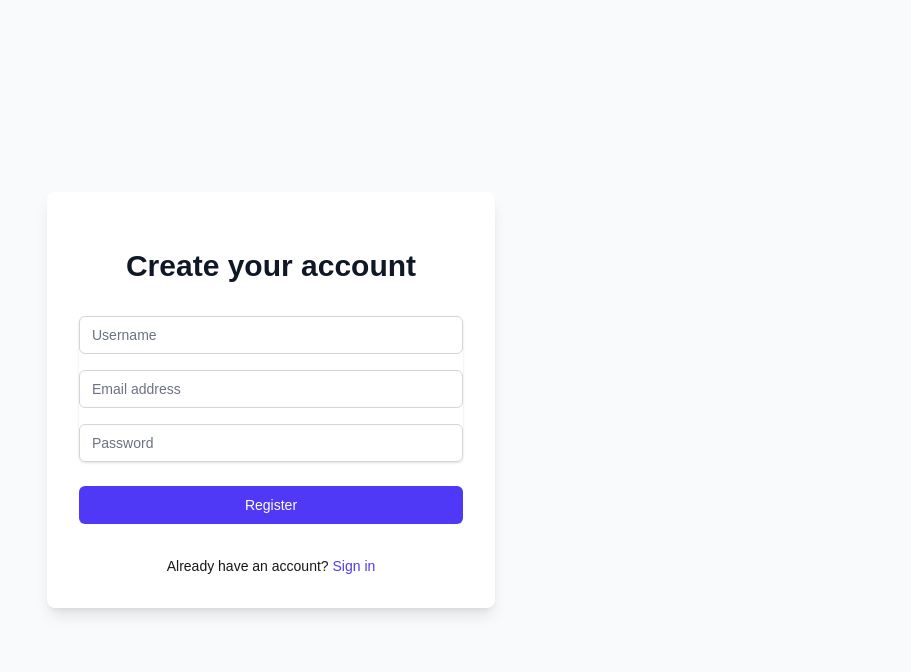
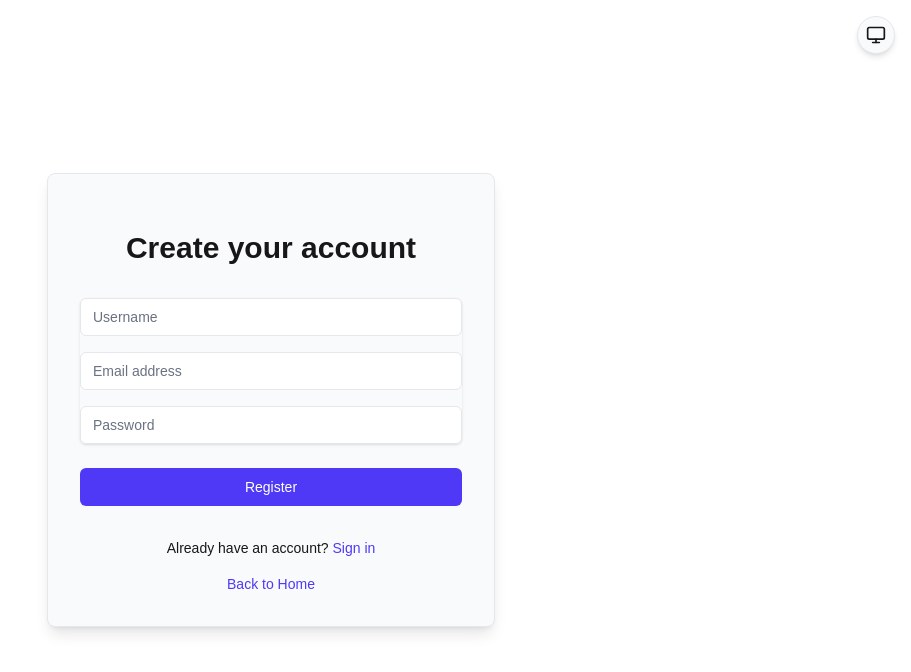
Before and after one commit to yopeman/yope-form, a Next.js app: page /register in a window 1280 px wide. Shown: the top 672 px of the page, without its empty margins (369-1280 px from the left). Built offline with nearby package versions, Linux system fonts and the light colour scheme.

Commit message:
feat: update theme provider, toggle options, and styling across application components

```diff
--- a/src/app/globals.css
+++ b/src/app/globals.css
@@ -3,29 +3,35 @@
 :root {
   --background: #ffffff;
   --foreground: #171717;
+  --card-bg: #f9fafb;
+  --card-border: #e5e7eb;
 }
 
 @theme inline {
   --color-background: var(--background);
   --color-foreground: var(--foreground);
+  --color-card: var(--card-bg);
+  --color-border: var(--card-border);
   --font-sans: var(--font-geist-sans);
   --font-mono: var(--font-geist-mono);
 }
 
-@media (prefers-color-scheme: dark) {
-  :root:not(.light) {
-    --background: #0a0a0a;
-    --foreground: #ededed;
-  }
+:root[class~="dark"] {
+  --background: #1f2937;
+  --foreground: #f9fafb;
+  --card-bg: #374151;
+  --card-border: #4b5563;
 }
 
-.dark {
-  --background: #0a0a0a;
-  --foreground: #ededed;
+:root[class~="night"] {
+  --background: #000000;
+  --foreground: #e2e8f0;
+  --card-bg: #0f172a;
+  --card-border: #1e293b;
 }
 
 body {
-  background: var(--background);
+  background-color: var(--background);
   color: var(--foreground);
   font-family: Arial, Helvetica, sans-serif;
 }
--- a/src/app/layout.tsx
+++ b/src/app/layout.tsx
@@ -18,6 +18,7 @@ export const metadata: Metadata = {
 };
 
 import { ThemeProvider } from '@/components/theme-provider';
+import { ThemeToggle } from '@/components/theme-toggle';
 
 export default function RootLayout({ children }: { children: React.ReactNode }) {
   return (
@@ -34,6 +35,9 @@ export default function RootLayout({ children }: { children: React.ReactNode })
           disableTransitionOnChange
         >
           {children}
+          <div className="fixed top-4 right-4 z-50">
+            <ThemeToggle />
+          </div>
         </ThemeProvider>
       </body>
     </html>
--- a/src/app/login/page.tsx
+++ b/src/app/login/page.tsx
@@ -40,10 +40,10 @@ export default function Login() {
   };
 
   return (
-    <div className="flex min-h-screen items-center justify-center bg-gray-50">
-      <div className="w-full max-w-md space-y-8 rounded-lg bg-white p-8 shadow-lg">
+    <div className="flex min-h-screen items-center justify-center transition-colors relative">
+      <div className="w-full max-w-md space-y-8 rounded-lg bg-card border border-border p-8 shadow-lg">
         <div>
-          <h2 className="mt-6 text-center text-3xl font-extrabold text-gray-900">Sign in to your account</h2>
+          <h2 className="mt-6 text-center text-3xl font-extrabold text-foreground">Sign in to your account</h2>
         </div>
         <form className="mt-8 space-y-6" onSubmit={handleSubmit}>
           <div className="space-y-4 rounded-md shadow-sm">
@@ -55,7 +55,7 @@ export default function Login() {
                 type="email"
                 autoComplete="email"
                 required
-                className="relative block w-full appearance-none rounded-md border border-gray-300 px-3 py-2 text-gray-900 placeholder-gray-500 focus:z-10 focus:border-indigo-500 focus:outline-none focus:ring-indigo-500 sm:text-sm"
+                className="relative block w-full appearance-none rounded-md border border-border bg-background px-3 py-2 text-foreground placeholder-gray-500 focus:z-10 focus:border-indigo-500 focus:outline-none focus:ring-indigo-500 sm:text-sm"
                 placeholder="Email address"
                 value={email}
                 onChange={(e) => setEmail(e.target.value)}
@@ -69,7 +69,7 @@ export default function Login() {
                 type="password"
                 autoComplete="current-password"
                 required
-                className="relative block w-full appearance-none rounded-md border border-gray-300 px-3 py-2 text-gray-900 placeholder-gray-500 focus:z-10 focus:border-indigo-500 focus:outline-none focus:ring-indigo-500 sm:text-sm"
+                className="relative block w-full appearance-none rounded-md border border-border bg-background px-3 py-2 text-foreground placeholder-gray-500 focus:z-10 focus:border-indigo-500 focus:outline-none focus:ring-indigo-500 sm:text-sm"
                 placeholder="Password"
                 value={password}
                 onChange={(e) => setPassword(e.target.value)}
@@ -94,6 +94,9 @@ export default function Login() {
           <Link href="/register" className="font-medium text-indigo-600 hover:text-indigo-500">
             Register
           </Link>
+          <Link href="/" className="block font-medium text-indigo-600 hover:text-indigo-500 mt-4">
+            Back to Home
+          </Link>
         </div>
       </div>
     </div>
--- a/src/app/page.tsx
+++ b/src/app/page.tsx
@@ -1,7 +1,6 @@
 import { getSession } from '@/lib/session';
 import { Dashboard } from '@/components/dashboard';
 import Link from 'next/link';
-import { ThemeToggle } from '@/components/theme-toggle';
 
 export default async function Home() {
   const session = await getSession();
@@ -11,13 +10,10 @@ export default async function Home() {
   }
 
   return (
-    <div className="min-h-screen flex flex-col items-center justify-center bg-gray-50 dark:bg-black transition-colors">
-      <div className="absolute top-4 right-4">
-        <ThemeToggle />
-      </div>
-      <div className="text-center space-y-6 p-8 bg-white dark:bg-gray-900 rounded-xl shadow-2xl max-w-lg w-full">
-        <h1 className="text-4xl font-extrabold tracking-tight">Yope Form</h1>
-        <p className="text-lg text-gray-600 dark:text-gray-300">
+    <div className="min-h-screen flex flex-col items-center justify-center bg-background transition-colors">
+      <div className="text-center space-y-6 p-8 bg-card border border-border rounded-xl shadow-2xl max-w-lg w-full">
+        <h1 className="text-4xl font-extrabold tracking-tight text-foreground">Yope Form</h1>
+        <p className="text-lg text-foreground opacity-80">
           The ultimate platform to connect and manage your forms with Google Sheets effortlessly.
         </p>
         <div className="flex gap-4 justify-center mt-8">
@@ -29,7 +25,7 @@ export default async function Home() {
           </Link>
           <Link
             href="/register"
-            className="px-6 py-3 bg-gray-200 dark:bg-gray-800 text-gray-900 dark:text-white font-medium rounded-lg hover:bg-gray-300 dark:hover:bg-gray-700 transition"
+            className="px-6 py-3 bg-background border border-border text-foreground font-medium rounded-lg hover:opacity-80 transition"
           >
             Register
           </Link>
--- a/src/app/register/page.tsx
+++ b/src/app/register/page.tsx
@@ -39,10 +39,10 @@ export default function Register() {
   };
 
   return (
-    <div className="flex min-h-screen items-center justify-center bg-gray-50">
-      <div className="w-full max-w-md space-y-8 rounded-lg bg-white p-8 shadow-lg">
+    <div className="flex min-h-screen items-center justify-center transition-colors relative">
+      <div className="w-full max-w-md space-y-8 rounded-lg bg-card border border-border p-8 shadow-lg">
         <div>
-          <h2 className="mt-6 text-center text-3xl font-extrabold text-gray-900">Create your account</h2>
+          <h2 className="mt-6 text-center text-3xl font-extrabold text-foreground">Create your account</h2>
         </div>
         <form className="mt-8 space-y-6" onSubmit={handleSubmit}>
           <div className="space-y-4 rounded-md shadow-sm">
@@ -53,7 +53,7 @@ export default function Register() {
                 name="username"
                 type="text"
                 required
-                className="relative block w-full appearance-none rounded-md border border-gray-300 px-3 py-2 text-gray-900 placeholder-gray-500 focus:z-10 focus:border-indigo-500 focus:outline-none focus:ring-indigo-500 sm:text-sm"
+                className="relative block w-full appearance-none rounded-md border border-border bg-background px-3 py-2 text-foreground placeholder-gray-500 focus:z-10 focus:border-indigo-500 focus:outline-none focus:ring-indigo-500 sm:text-sm"
                 placeholder="Username"
                 value={username}
                 onChange={(e) => setUsername(e.target.value)}
@@ -67,7 +67,7 @@ export default function Register() {
                 type="email"
                 autoComplete="email"
                 required
-                className="relative block w-full appearance-none rounded-md border border-gray-300 px-3 py-2 text-gray-900 placeholder-gray-500 focus:z-10 focus:border-indigo-500 focus:outline-none focus:ring-indigo-500 sm:text-sm"
+                className="relative block w-full appearance-none rounded-md border border-border bg-background px-3 py-2 text-foreground placeholder-gray-500 focus:z-10 focus:border-indigo-500 focus:outline-none focus:ring-indigo-500 sm:text-sm"
                 placeholder="Email address"
                 value={email}
                 onChange={(e) => setEmail(e.target.value)}
@@ -81,7 +81,7 @@ export default function Register() {
                 type="password"
                 autoComplete="new-password"
                 required
-                className="relative block w-full appearance-none rounded-md border border-gray-300 px-3 py-2 text-gray-900 placeholder-gray-500 focus:z-10 focus:border-indigo-500 focus:outline-none focus:ring-indigo-500 sm:text-sm"
+                className="relative block w-full appearance-none rounded-md border border-border bg-background px-3 py-2 text-foreground placeholder-gray-500 focus:z-10 focus:border-indigo-500 focus:outline-none focus:ring-indigo-500 sm:text-sm"
                 placeholder="Password"
                 value={password}
                 onChange={(e) => setPassword(e.target.value)}
@@ -106,6 +106,9 @@ export default function Register() {
           <Link href="/login" className="font-medium text-indigo-600 hover:text-indigo-500">
             Sign in
           </Link>
+          <Link href="/" className="block font-medium text-indigo-600 hover:text-indigo-500 mt-4">
+            Back to Home
+          </Link>
         </div>
       </div>
     </div>
--- a/src/components/theme-provider.tsx
+++ b/src/components/theme-provider.tsx
@@ -2,8 +2,7 @@
 
 import * as React from 'react';
 import { ThemeProvider as NextThemesProvider } from 'next-themes';
-import { type ThemeProviderProps } from 'next-themes';
 
-export function ThemeProvider({ children, ...props }: ThemeProviderProps) {
-  return <NextThemesProvider {...props}>{children}</NextThemesProvider>;
+export function ThemeProvider({ children, ...props }: React.ComponentProps<typeof NextThemesProvider>) {
+  return <NextThemesProvider themes={['light', 'dark', 'night', 'system']} {...props}>{children}</NextThemesProvider>;
 }
--- a/src/components/theme-toggle.tsx
+++ b/src/components/theme-toggle.tsx
@@ -1,7 +1,7 @@
 'use client';
 
 import { useTheme } from 'next-themes';
-import { Moon, Sun } from 'lucide-react';
+import { Moon, Sun, Monitor, CloudMoon } from 'lucide-react';
 import { useEffect, useState } from 'react';
 
 export function ThemeToggle() {
@@ -12,13 +12,29 @@ export function ThemeToggle() {
 
   if (!mounted) return null;
 
+  const themes = ['system', 'light', 'dark', 'night'];
+
+  const handleCycle = () => {
+    const currentIndex = themes.indexOf(theme || 'system');
+    const nextIndex = (currentIndex + 1) % themes.length;
+    setTheme(themes[nextIndex]);
+  };
+
+  const getIcon = () => {
+    if (theme === 'light') return <Sun size={20} />;
+    if (theme === 'dark') return <Moon size={20} />;
+    if (theme === 'night') return <CloudMoon size={20} />;
+    return <Monitor size={20} />;
+  };
+
   return (
     <button
-      onClick={() => setTheme(theme === 'dark' ? 'light' : 'dark')}
-      className="p-2 rounded-full bg-gray-200 dark:bg-gray-800 text-gray-800 dark:text-gray-200 hover:bg-gray-300 dark:hover:bg-gray-700 transition"
+      onClick={handleCycle}
+      className="p-2 rounded-full bg-card border border-border text-foreground hover:opacity-80 transition flex items-center justify-center shadow-md"
       aria-label="Toggle theme"
+      title={`Current theme: ${theme}`}
     >
-      {theme === 'dark' ? <Sun size={20} /> : <Moon size={20} />}
+      {getIcon()}
     </button>
   );
 }
```
Also changed, not shown: src/components/dashboard.tsx (+14 -20 lines).
